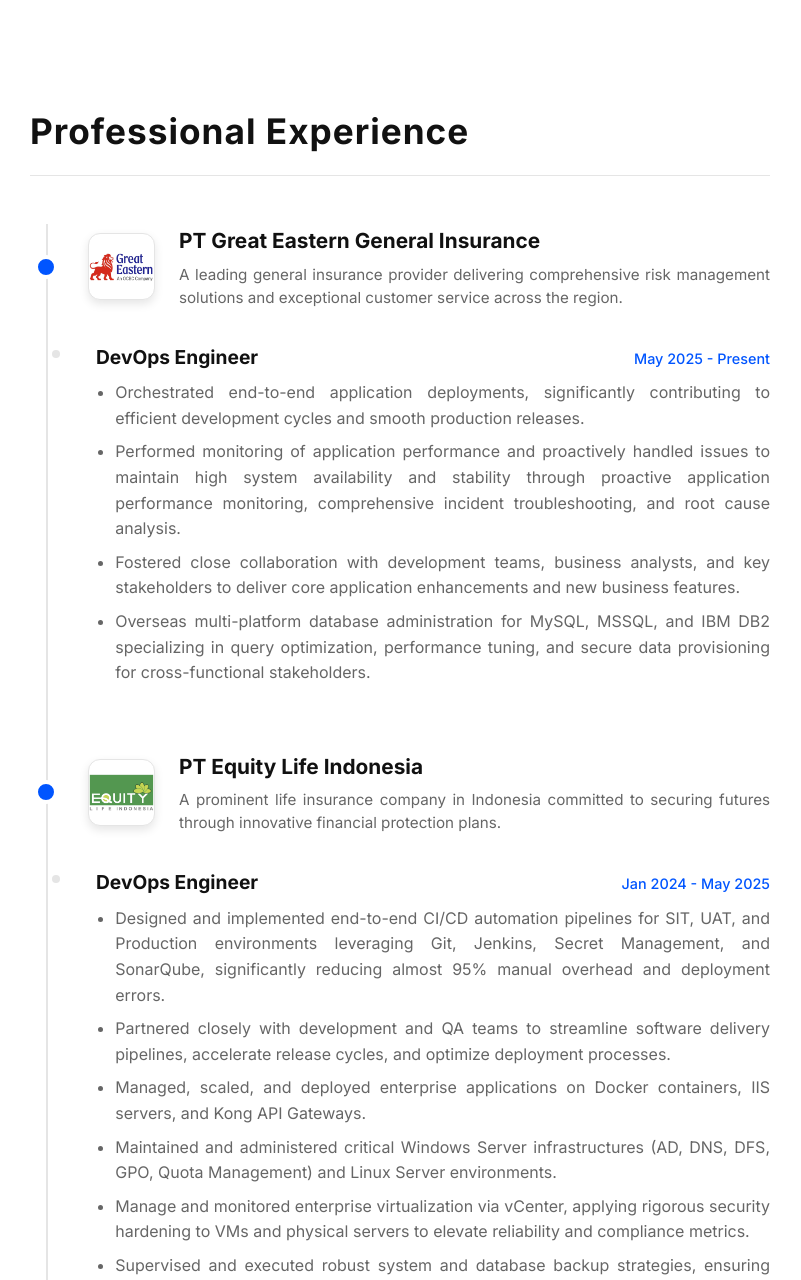
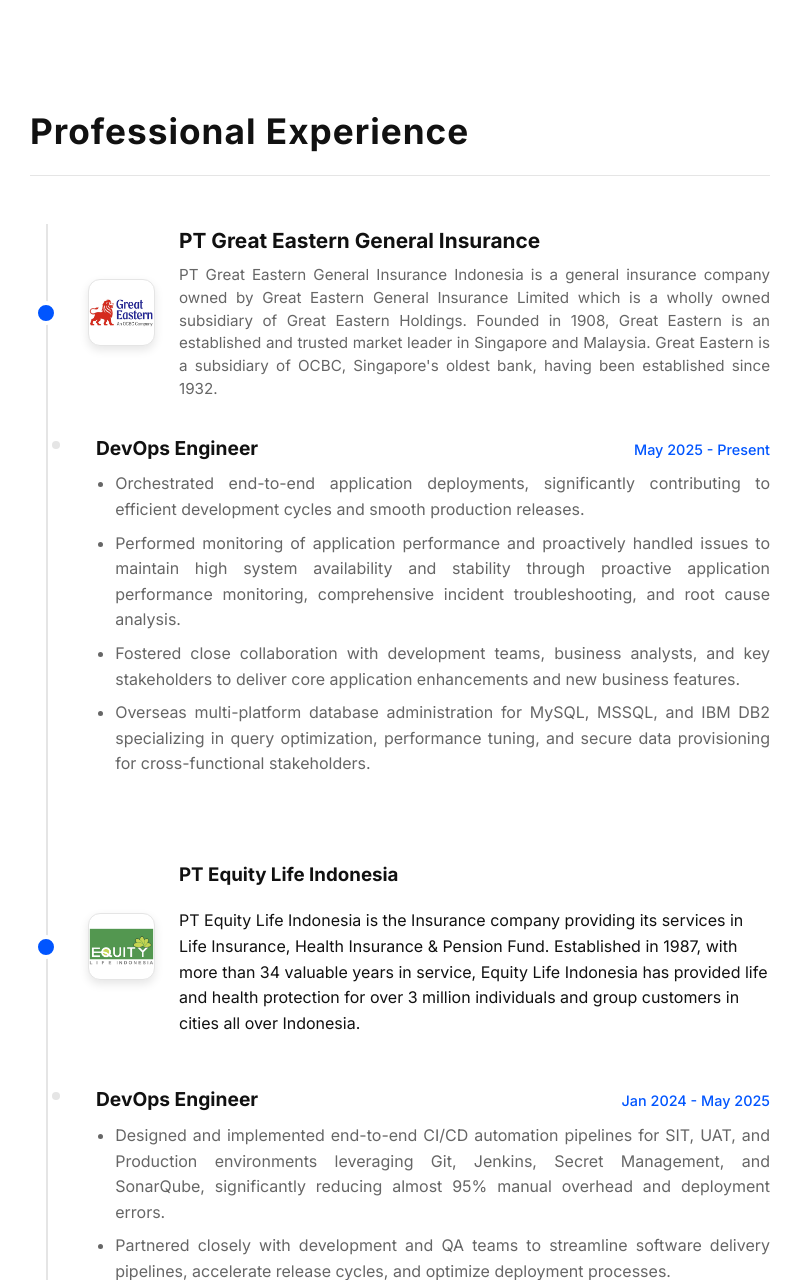
Before and after one commit to gomslhi/projectgomsil-resume, a PHP site: page / in a window 1280 px wide. Shown: the part 862-2142 px from the top of the page, without its empty margins (240-1041 px from the left). Run offline with PHP 8.4, Linux system fonts and the light colour scheme; some web fonts are replaced.

Commit message:
add profile company

```diff
--- a/index.php
+++ b/index.php
@@ -68,7 +68,7 @@
                             </div>
                             <div class="company-details">
                                 <h3>PT Great Eastern General Insurance</h3>
-                                <p>A leading general insurance provider delivering comprehensive risk management solutions and exceptional customer service across the region.</p>
+                                <p>PT Great Eastern General Insurance Indonesia is a general insurance company owned by Great Eastern General Insurance Limited which is a wholly owned subsidiary of Great Eastern Holdings. Founded in 1908, Great Eastern is an established and trusted market leader in Singapore and Malaysia. Great Eastern is a subsidiary of OCBC, Singapore's oldest bank, having been established since 1932.</p>
                             </div>
                         </div>
                         <div class="company-roles">
@@ -93,9 +93,9 @@
                             <div class="company-logo-container">
                                 <img src="assets/eli.png" alt="Equity Life Indonesia">
                             </div>
-                            <div class="company-details">
+                            <div class="    ">
                                 <h3>PT Equity Life Indonesia</h3>
-                                <p>A prominent life insurance company in Indonesia committed to securing futures through innovative financial protection plans.</p>
+                                <p>PT Equity Life Indonesia is the Insurance company providing its services in Life Insurance, Health Insurance & Pension Fund. Established in 1987, with more than 34 valuable years in service, Equity Life Indonesia has provided life and health protection for over 3 million individuals and group customers in cities all over Indonesia.</p>
                             </div>
                         </div>
                         <div class="company-roles">
```
